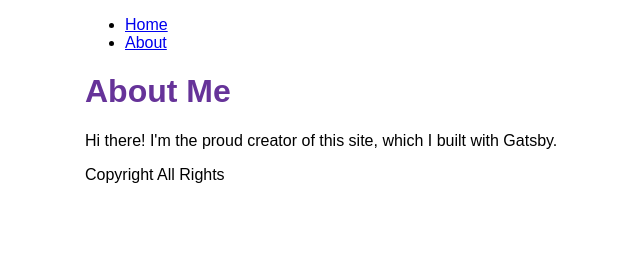
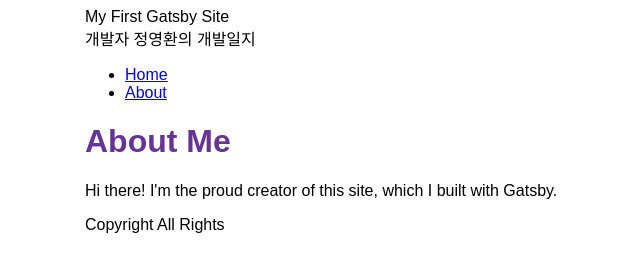
Before and after one commit to dot-yh/my-blog, a Gatsby site: page /about in a window 1280 px wide. Shown: the whole page, without its empty margins (305-945 px from the left). Built offline with nearby package versions, Linux system fonts and the light colour scheme; Gatsby itself is replaced by a stand-in of ours.

Commit message:
그래프QL로 데이터 가져와서 표시

```diff
--- a/gatsby-config.js
+++ b/gatsby-config.js
@@ -3,8 +3,8 @@
  */
 module.exports = {
   siteMetadata: {
-    title: `My Blog`,
-    siteUrl: `https://www.yourdomain.tld`,
+    title: `My First Gatsby Site`,
+    description: "개발자 정영환의 개발일지",
   },
   plugins: ["gatsby-plugin-image", "gatsby-plugin-sharp"],
 };
--- a/src/components/layout.js
+++ b/src/components/layout.js
@@ -1,4 +1,4 @@
-import { Link } from "gatsby";
+import { Link, useStaticQuery, graphql } from "gatsby";
 import React from "react";
 
 import {
@@ -10,9 +10,24 @@ import {
 } from "./layout.module.css";
 
 function Layout({ pageTitle, children }) {
+  const data = useStaticQuery(graphql`
+    query {
+      site {
+        siteMetadata {
+          title
+          description
+        }
+      }
+    }
+  `);
+
   return (
     <div className={container}>
-      <title>{pageTitle}</title>
+      <title>
+        {pageTitle} | {data.site.siteMetadata.title}
+      </title>
+      <header>{data.site.siteMetadata.title}</header>
+      <div>{data.site.siteMetadata.description}</div>
       <nav>
         <ul className={navLinks}>
           <li className={navLinkItem}>
```
